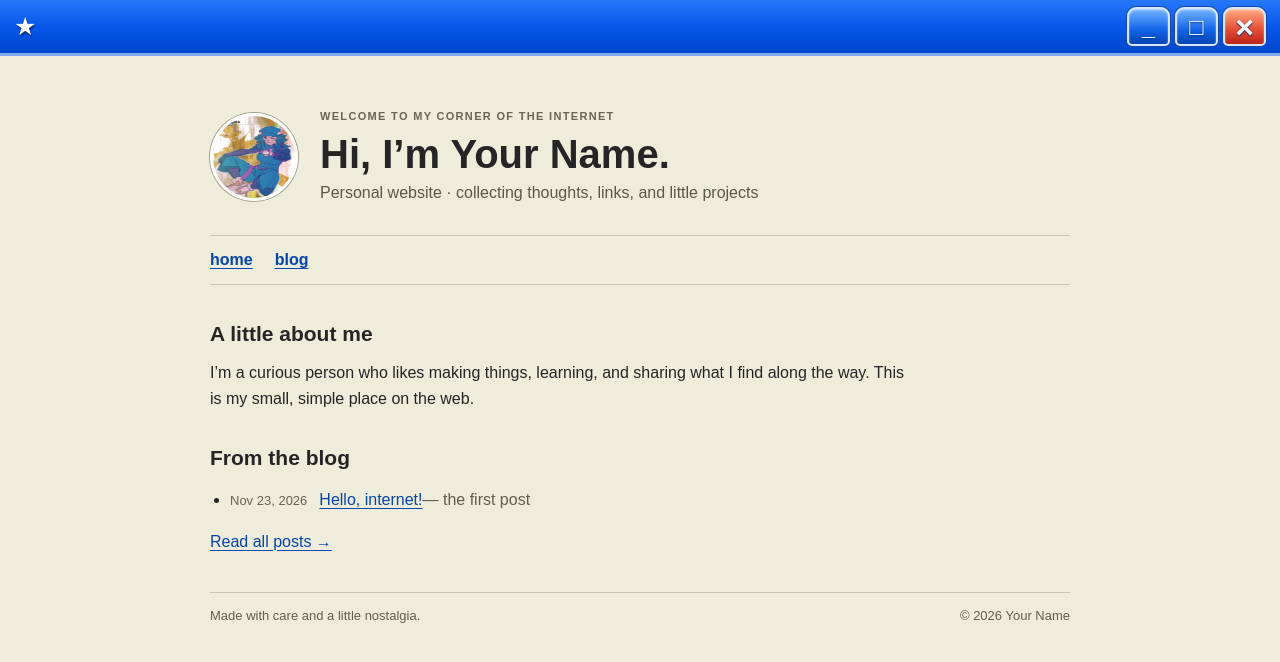
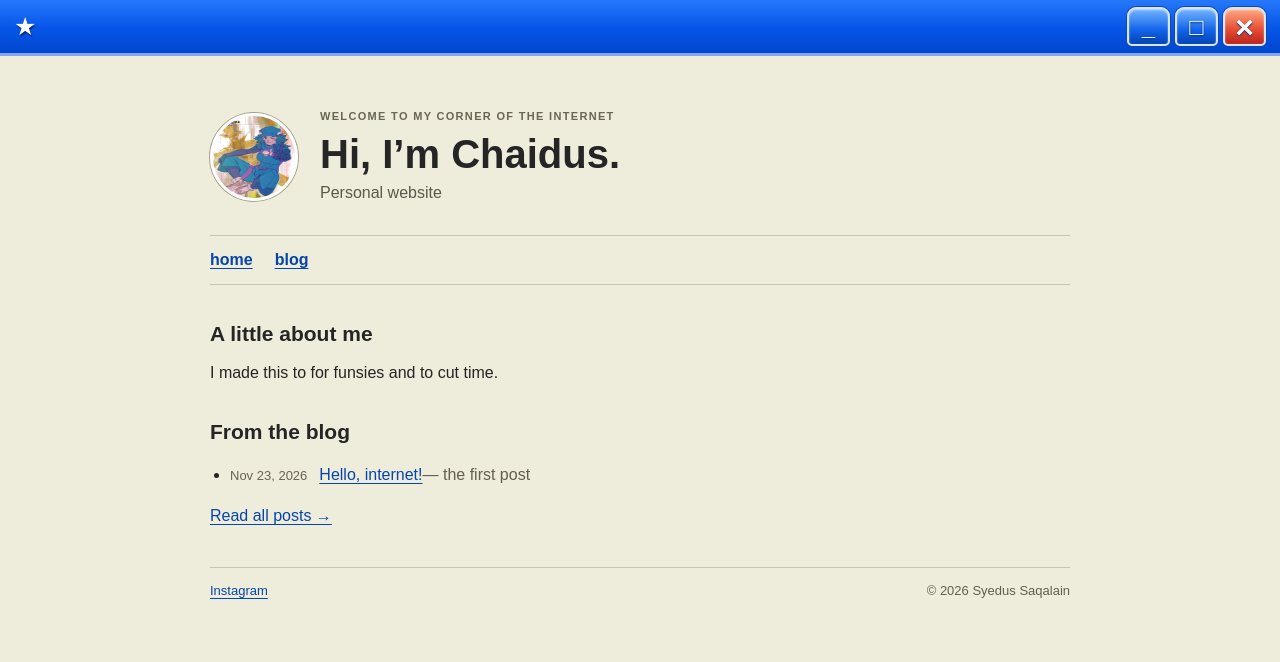
Before and after one commit to shuyaoffical-arch/Chaidus, a plain HTML site: page index.html in a window 1280 px wide. Drawn offline with Linux system fonts and the light colour scheme.

Commit message:
Restore Chaidus homepage name and Instagram link

```diff
--- a/index.html
+++ b/index.html
@@ -17,24 +17,24 @@
     </div>
     <div class="window-content">
       <header class="site-header">
-   <img class="portrait" src="image.png" alt="Character portrait">
+        <img class="portrait" src="image.png" alt="Character portrait">
         <div>
           <p class="eyebrow">WELCOME TO MY CORNER OF THE INTERNET</p>
-          <h1>Hi, I’m <span class="your-name">Your Name</span>.</h1>
-          <p class="subtitle">Personal website · collecting thoughts, links, and little projects</p>
+          <h1>Hi, I’m <span class="your-name">Chaidus</span>.</h1>
+          <p class="subtitle">Personal website</p>
         </div>
       </header>
       <nav class="nav" aria-label="Main navigation"><a href="index.html" aria-current="page">home</a><a href="blog/index.html">blog</a></nav>
       <section class="intro" aria-labelledby="about-title">
         <h2 id="about-title">A little about me</h2>
-        <p>I’m a curious person who likes making things, learning, and sharing what I find along the way. This is my small, simple place on the web.</p>
+        <p>I made this to for funsies and to cut time.</p>
       </section>
       <section class="latest" aria-labelledby="latest-title">
         <h2 id="latest-title">From the blog</h2>
         <ul class="post-list"><li><time datetime="2026-11-23">Nov 23, 2026</time><a href="blog/hello-world.html">Hello, internet!</a><span class="post-note">— the first post</span></li></ul>
         <a class="all-posts" href="blog/index.html">Read all posts →</a>
       </section>
-      <footer class="site-footer"><span>Made with care and a little nostalgia.</span><span>© <span id="year">2026</span> Your Name</span></footer>
+      <footer class="site-footer"><span><a href="https://www.instagram.com/chai_dus/?utm_source=ig_web_button_share_sheet">Instagram</a></span><span>© <span id="year">2026</span> Syedus Saqalain</span></footer>
     </div>
   </main>
 </body>
```
Also changed, not shown: blog/index.html (+4 -5 lines).
